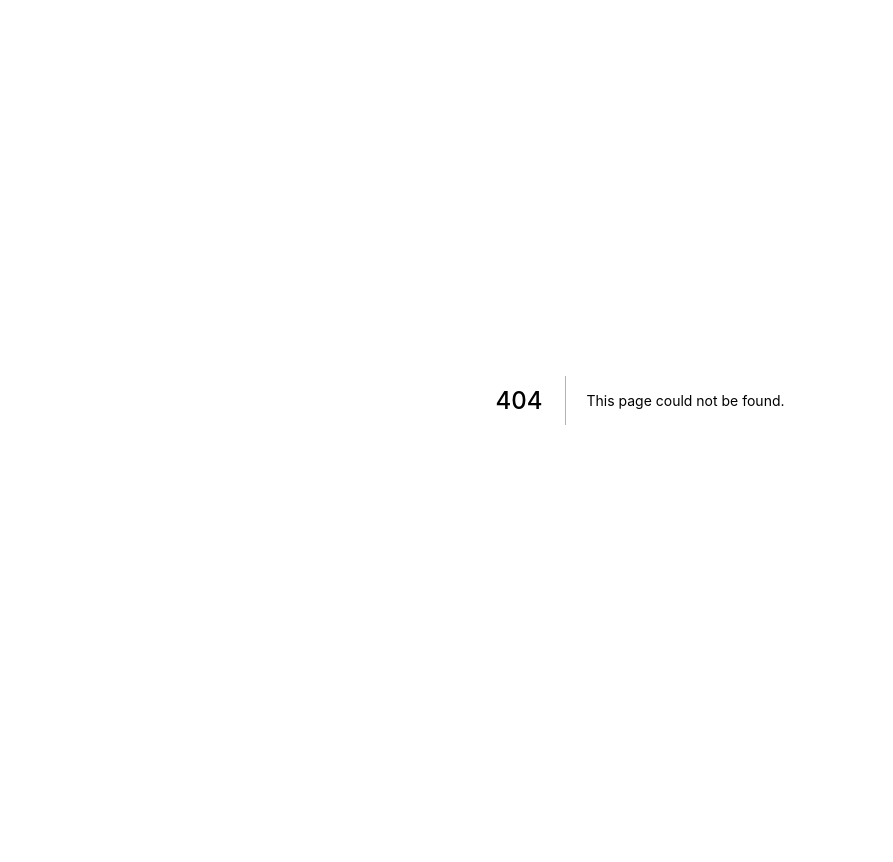
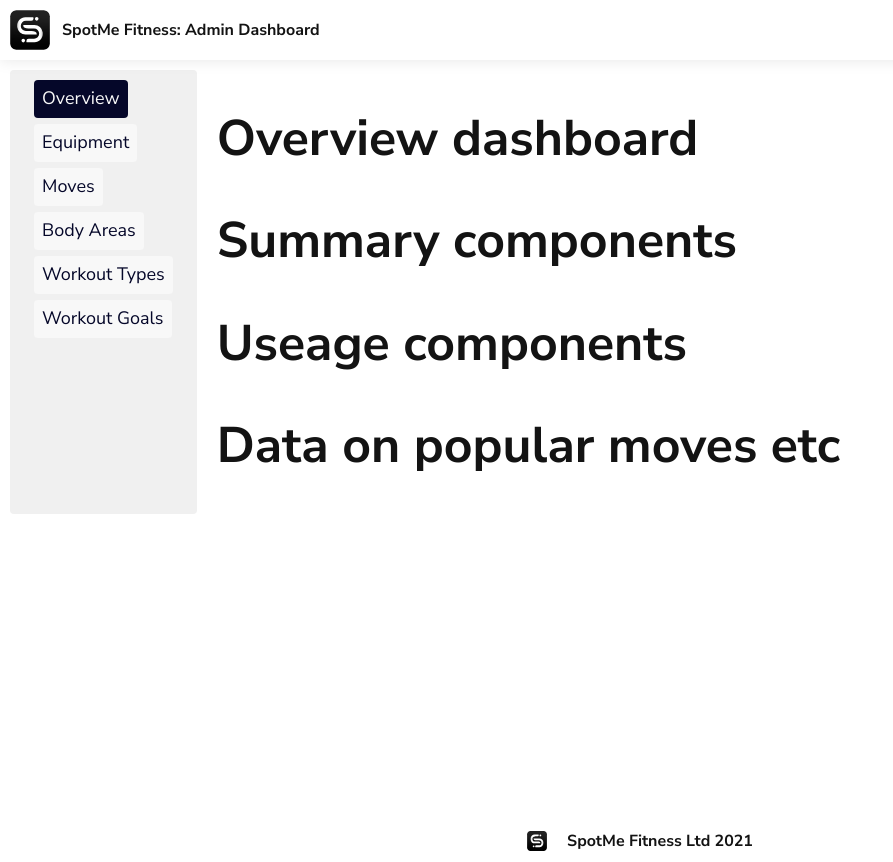
Before and after one commit to ObserverMoment/sofie_admin_ui, a Next.js app: page /core-data in a window 1280 px wide. Before the commit this address had no page. Shown: the whole page, without its empty margins (0-893 px from the left). Before the commit the page ends 800 px from the top, so only its background shows below. Built offline with nearby package versions, Linux system fonts and the light colour scheme.

Commit message:
basic skeleton

```diff
--- /dev/null
+++ b/components/layout/footer.tsx
@@ -0,0 +1,13 @@
+import React from 'react'
+import Logo from '../logo'
+import { FlexBox, MainText, Padding, Spacer } from '../styled'
+
+export const Footer = (props) => (
+  <Padding>
+    <FlexBox direction="row" justify="center" align="center">
+      <Logo width={20} height={20} />
+      <Spacer />
+      <MainText bold>SpotMe Fitness Ltd 2021</MainText>
+    </FlexBox>
+  </Padding>
+)
--- /dev/null
+++ b/components/layout/header.tsx
@@ -0,0 +1,27 @@
+import React from 'react'
+import styled from 'styled-components'
+import Avatar from '../logo'
+import { FlexBox, MainText, Spacer } from '../styled'
+
+export const FixedHeader = styled.header`
+  background-color: ${(props) => props.theme.colors.background};
+  position: fixed;
+  z-index: 1100;
+  top: 0;
+  left: 0;
+  right: 0;
+  padding-bottom: 1px;
+  box-shadow: 0 0 15px 0 rgb(0 0 0 / 10%);
+  transform: translateZ(100px);
+  padding: 10px;
+`
+
+export const Header = (props) => (
+  <FixedHeader>
+    <FlexBox direction="row" align="center">
+      <Avatar width={40} height={40} />
+      <Spacer space="6px" />
+      <MainText bold>SpotMe Fitness: Admin Dashboard</MainText>
+    </FlexBox>
+  </FixedHeader>
+)
--- /dev/null
+++ b/components/layout/leftNav.tsx
@@ -0,0 +1,66 @@
+import React from 'react'
+import styled from 'styled-components'
+import { MainText } from '../styled'
+import { useRouter } from 'next/router'
+
+const NavContainer = styled.nav`
+  border-radius: 4px;
+  background-color: #f0f0f0;
+`
+
+const List = styled.ul`
+  list-style-type: none;
+  padding: 0;
+  margin: 0;
+`
+
+interface ListItemLinkProps {
+  readonly isActive?: boolean
+}
+
+const ListItem = styled.li`
+  padding: 4px;
+  margin: 12px;
+`
+
+const ListItemLink = styled.a<ListItemLinkProps>`
+  text-decoration: none;
+  padding: 8px;
+  margin: 8px;
+  border-radius: 4px;
+  background-color: ${(props) => (props.isActive ? '#050729' : '#f8f8f8')};
+`
+
+const ListLinkText = styled.span<ListItemLinkProps>`
+  font-size: 18px;
+  color: ${(props) => (props.isActive ? '#f8f8f8' : '#050729')};
+`
+
+const navItems = [
+  { text: 'Overview', link: '/core-data' },
+  { text: 'Equipment', link: '/core-data/equipment' },
+  { text: 'Moves', link: '/core-data/moves' },
+  { text: 'Body Areas', link: '/core-data/body-areas' },
+  { text: 'Workout Types', link: '/core-data/workout-types' },
+  { text: 'Workout Goals', link: '/core-data/workout-goals' },
+]
+
+export const LeftNav = (props) => {
+  const router = useRouter()
+
+  return (
+    <NavContainer>
+      <List>
+        {navItems.map(({ text, link }) => (
+          <ListItem key={text}>
+            <ListItemLink href={link} isActive={router.route === link}>
+              <ListLinkText isActive={router.route === link}>
+                {text}
+              </ListLinkText>
+            </ListItemLink>
+          </ListItem>
+        ))}
+      </List>
+    </NavContainer>
+  )
+}
--- /dev/null
+++ b/components/layout/page.tsx
@@ -0,0 +1,26 @@
+import React from 'react'
+import styled from 'styled-components'
+import { FlexBox, Spacer } from '../styled'
+import { Footer } from './footer'
+import { Header } from './header'
+import { LeftNav } from './leftNav'
+
+export const PageContainer = styled.div`
+  margin-top: 60px;
+  min-height: calc(100vh - 60px);
+  padding: 10px;
+`
+
+export const Page = (props) => (
+  <div>
+    <Header />
+    <PageContainer>
+      <FlexBox direction="row">
+        <LeftNav />
+        <Spacer />
+        <div>{props.children}</div>
+      </FlexBox>
+    </PageContainer>
+    <Footer />
+  </div>
+)
--- /dev/null
+++ b/components/logo.tsx
@@ -0,0 +1,7 @@
+import Image from 'next/image'
+
+const Logo = ({ width = 64, height = 64 }) => (
+  <Image src="/spotme_logo.svg" alt="logo" width={width} height={height} />
+)
+
+export default Logo
--- /dev/null
+++ b/components/styled.tsx
@@ -0,0 +1,61 @@
+import styled from 'styled-components'
+
+//// Global Themes Data ////
+export const theme = {
+  colors: {
+    primary: '#131313',
+    highlight: '#167974',
+    background: '#ffffff',
+  },
+}
+
+//// Text ////
+interface TextProps {
+  readonly bold?: boolean
+  readonly highlight?: boolean
+}
+
+export const Title = styled.h1<TextProps>`
+  font-size: 50px;
+  color: ${(props) =>
+    props.highlight ? theme.colors.highlight : theme.colors.primary};
+`
+
+export const MainText = styled.span<TextProps>`
+  font-size: 16px;
+  color: ${(props) =>
+    props.highlight ? theme.colors.highlight : theme.colors.primary};
+  font-weight: ${(props) => (props.bold ? 'bold' : 'normal')};
+`
+
+//// Layout ////
+interface FlexProps {
+  readonly direction?: string
+  readonly justify?: string
+  readonly align?: string
+  readonly wrap?: string
+}
+
+export const FlexBox = styled.div<FlexProps>`
+  display: flex;
+  flex-direction: ${(props) => props.direction || 'column'};
+  justify-content: ${(props) => props.justify || 'flex-start'};
+  align-items: ${(props) => props.align || 'stretch'};
+  flex-wrap: ${(props) => props.wrap || 'wrap'};
+`
+
+interface PaddingProps {
+  readonly padding?: string
+}
+
+export const Padding = styled.div<PaddingProps>`
+  padding: ${(props) => props.padding || '10px'};
+`
+
+interface SpacerProps {
+  readonly space?: string
+}
+
+export const Spacer = styled.div<SpacerProps>`
+  padding: ${(props) => props.space || '10px'};
+`
--- a/package.json
+++ b/package.json
@@ -12,6 +12,7 @@
     "next": "^10.0.6",
     "react": "^17.0.1",
     "react-dom": "^17.0.1",
+    "react-helmet": "^6.1.0",
     "react-is": "^17.0.1",
     "styled-components": "^5.2.1"
   },
--- a/pages/_app.tsx
+++ b/pages/_app.tsx
@@ -1,27 +1,35 @@
 import { createGlobalStyle, ThemeProvider } from 'styled-components'
+
+import { ApolloProvider } from '@apollo/client'
+import { useApollo } from '../lib/apolloClient'
+import { theme } from '../components/styled'
+import React from 'react'
+import Head from 'next/head'
 
 const GlobalStyle = createGlobalStyle`
   body {
     margin: 0;
     padding: 0;
     box-sizing: border-box;
+    font-family: 'Nunito Sans', sans-serif;
   }
 `
-
-const theme = {
-  colors: {
-    primary: '#0070f3',
-  },
-}
-
-import { ApolloProvider } from '@apollo/client'
-import { useApollo } from '../lib/apolloClient'
 
 export default function App({ Component, pageProps }) {
   const apolloClient = useApollo(pageProps.initialApolloState)
 
   return (
     <ApolloProvider client={apolloClient}>
+      <Head>
+        <title>SpotMe Fitness Admin Dashboard</title>
+        <meta charSet="utf-8" />
+        <meta name="viewport" content="initial-scale=1.0, width=device-width" />
+        <link rel="preconnect" href="https://fonts.gstatic.com" />
+        <link
+          href="https://fonts.googleapis.com/css2?family=Nunito+Sans:wght@300;400;600;700&family=Nunito:wght@300;400;600;700&display=swap"
+          rel="stylesheet"
+        />
+      </Head>
       <GlobalStyle />
       <ThemeProvider theme={theme}>
         <Component {...pageProps} />
--- /dev/null
+++ b/pages/core-data/index.tsx
@@ -0,0 +1,13 @@
+import { Page } from '../../components/layout/page'
+import { Title } from '../../components/styled'
+
+export default function Overview() {
+  return (
+    <Page>
+      <Title>Overview dashboard</Title>
+      <Title>Summary components</Title>
+      <Title>Useage components</Title>
+      <Title>Data on popular moves etc</Title>
+    </Page>
+  )
+}
```
Also changed, not shown: pages/core-data/equipment.tsx (added, +24 -0 lines), pages/core-data/moves.tsx (added, +25 -0 lines), pages/index.tsx (+3 -56 lines), public/spotme_logo.svg (added), 1 other file (tests, documents, lock files or other folders).
